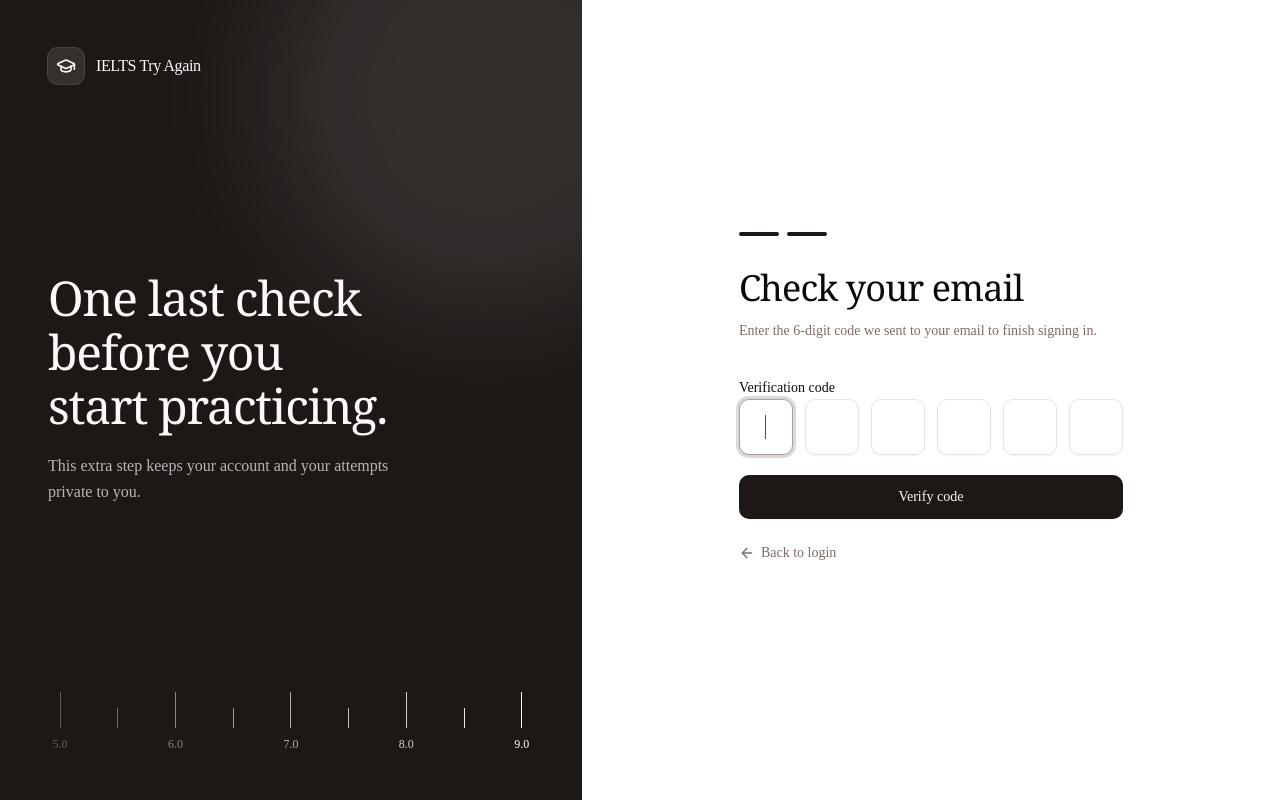
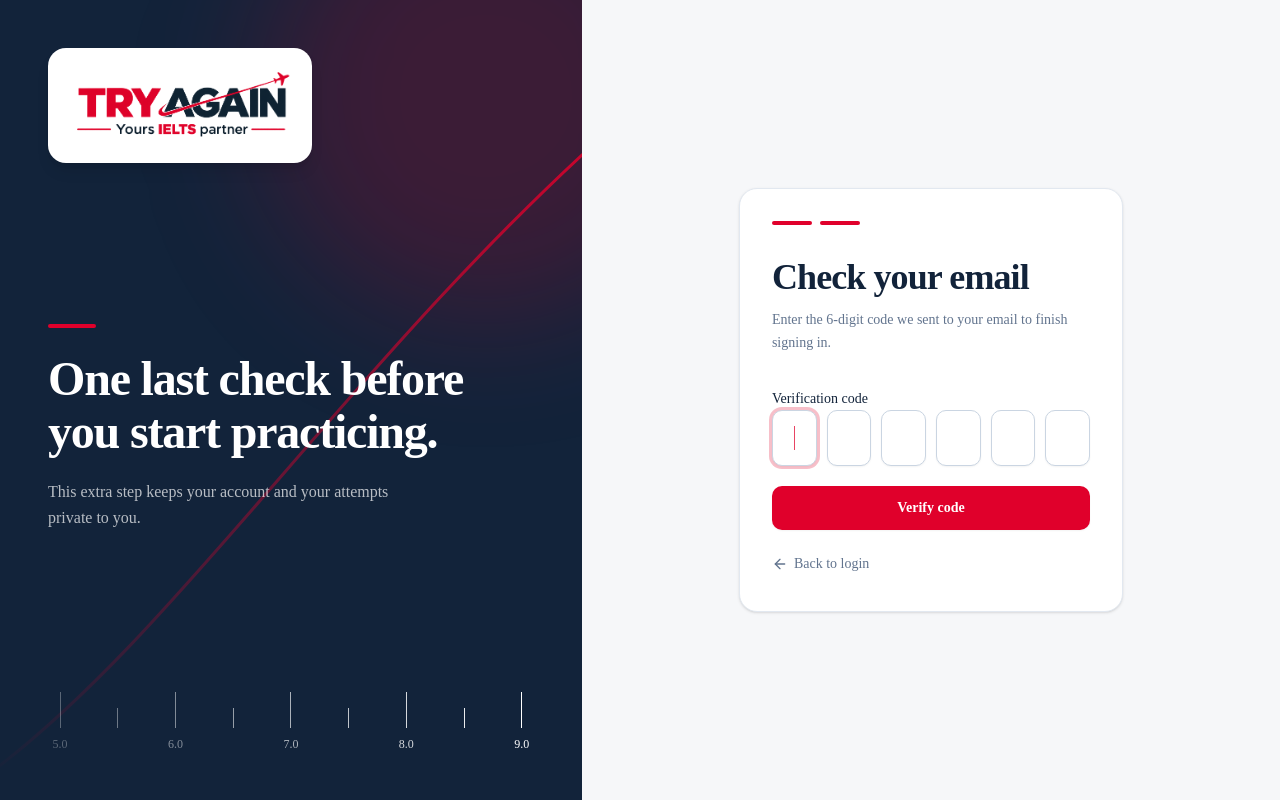
Before and after one commit to TechGajana/ielts-try-again, a Next.js app: page /login/otp in a window 1280 px wide. Built offline with nearby package versions, Linux system fonts and the light colour scheme; no server answers.

Commit message:
updated login page

```diff
--- a/src/app/login/otp/page.tsx
+++ b/src/app/login/otp/page.tsx
@@ -1,8 +1,9 @@
 'use client';
 
 import { useState } from 'react';
+import Image from 'next/image';
 import Link from 'next/link';
-import { ArrowLeft, CircleAlert, GraduationCap, LoaderCircle } from 'lucide-react';
+import { ArrowLeft, CircleAlert, LoaderCircle } from 'lucide-react';
 import { loginStep2 } from '../actions';
 
 const OTP_LENGTH = 6;
@@ -10,14 +11,16 @@ const OTP_LENGTH = 6;
 // Half-band steps from 5.0 to 9.0, used for the decorative ruler
 const BANDS = [5, 5.5, 6, 6.5, 7, 7.5, 8, 8.5, 9];
 
-function BrandMark({ className = '' }: { className?: string }) {
+function Logo({ className = '' }: { className?: string }) {
   return (
-    <div className={`flex items-center gap-3 ${className}`}>
-      <div className="flex size-9 items-center justify-center rounded-lg bg-current/10 ring-1 ring-current/20">
-        <GraduationCap className="size-5" aria-hidden />
-      </div>
-      <span className="text-base font-medium tracking-tight">IELTS Try Again</span>
-    </div>
+    <Image
+      src="/try-again-logo.png"
+      alt="Try Again – Your IELTS partner"
+      width={2170}
+      height={720}
+      priority
+      className={`h-auto ${className}`}
+    />
   );
 }
 
@@ -48,22 +51,49 @@ export default function OtpPage() {
   const activeIndex = Math.min(otp.length, OTP_LENGTH - 1);
 
   return (
-    <main className="grid min-h-svh bg-background text-foreground lg:grid-cols-[minmax(0,5fr)_minmax(0,6fr)]">
+    <main className="grid min-h-svh bg-[#F6F7F9] text-[#12233A] lg:grid-cols-[minmax(0,5fr)_minmax(0,6fr)]">
       {/* ───────── Brand panel (desktop only) ───────── */}
-      <aside className="relative hidden overflow-hidden bg-primary p-12 text-primary-foreground lg:flex lg:flex-col lg:justify-between">
-        {/* Soft light bloom */}
+      <aside className="relative hidden overflow-hidden bg-[#12233A] p-12 text-white lg:flex lg:flex-col lg:justify-between">
+        {/* Red glow */}
         <div
           aria-hidden
-          className="pointer-events-none absolute -right-32 -top-32 size-[28rem] rounded-full bg-primary-foreground/10 blur-3xl"
+          className="pointer-events-none absolute -right-32 -top-32 size-[28rem] rounded-full bg-[#E0002B]/20 blur-3xl"
         />
 
-        <BrandMark className="relative" />
+        {/* Flight-path trail, echoing the logo */}
+        <svg
+          aria-hidden
+          viewBox="0 0 600 800"
+          preserveAspectRatio="none"
+          className="pointer-events-none absolute inset-0 size-full"
+        >
+          <defs>
+            <linearGradient id="trail" x1="0" y1="1" x2="1" y2="0">
+              <stop offset="0" stopColor="#E0002B" stopOpacity="0" />
+              <stop offset="1" stopColor="#E0002B" stopOpacity="0.9" />
+            </linearGradient>
+          </defs>
+          <path
+            d="M-20 780 C 180 640, 360 360, 640 120"
+            fill="none"
+            stroke="url(#trail)"
+            strokeWidth="3"
+            strokeLinecap="round"
+            vectorEffect="non-scaling-stroke"
+          />
+        </svg>
+
+        {/* Logo on a white card so it keeps its original colors */}
+        <div className="relative w-fit rounded-2xl bg-white p-5 shadow-lg">
+          <Logo className="w-56" />
+        </div>
 
         <div className="relative max-w-md">
-          <h2 className="font-serif text-4xl leading-[1.12] tracking-tight text-balance xl:text-5xl">
+          <span className="mb-6 block h-1 w-12 rounded-full bg-[#E0002B]" aria-hidden />
+          <h2 className="text-4xl font-bold leading-[1.12] tracking-tight text-balance xl:text-5xl">
             One last check before you start practicing.
           </h2>
-          <p className="mt-5 max-w-sm text-base leading-relaxed text-primary-foreground/70">
+          <p className="mt-5 max-w-sm text-base leading-relaxed text-white/70">
             This extra step keeps your account and your attempts private to you.
           </p>
         </div>
@@ -78,7 +108,7 @@ export default function OtpPage() {
                 className="flex w-6 flex-col items-center gap-2"
                 style={{ opacity: 0.3 + (i / (BANDS.length - 1)) * 0.7 }}
               >
-                <span className={`w-px bg-primary-foreground ${whole ? 'h-9' : 'h-5'}`} />
+                <span className={`w-px bg-white ${whole ? 'h-9' : 'h-5'}`} />
                 <span className="h-4 text-xs tabular-nums">{whole ? band.toFixed(1) : ''}</span>
               </div>
             );
@@ -88,18 +118,19 @@ export default function OtpPage() {
 
       {/* ───────── Form panel ───────── */}
       <section className="flex flex-col px-6 py-8 sm:px-12">
-        <BrandMark className="lg:hidden" />
+        {/* Logo on mobile; multiply blend lets its white background melt into the page */}
+        <Logo className="w-44 mix-blend-multiply lg:hidden" />
 
         <div className="flex flex-1 items-center justify-center py-10">
-          <div className="w-full max-w-sm">
+          <div className="w-full max-w-sm rounded-2xl border border-slate-200 bg-white p-7 shadow-sm sm:p-8">
             {/* Step 2 of 2 */}
             <div className="mb-8 flex items-center gap-2" role="img" aria-label="Step 2 of 2">
-              <span className="h-1 w-10 rounded-full bg-primary" />
-              <span className="h-1 w-10 rounded-full bg-primary" />
+              <span className="h-1 w-10 rounded-full bg-[#E0002B]" />
+              <span className="h-1 w-10 rounded-full bg-[#E0002B]" />
             </div>
 
-            <h1 className="font-serif text-3xl tracking-tight sm:text-4xl">Check your email</h1>
-            <p className="mt-3 text-sm leading-relaxed text-muted-foreground">
+            <h1 className="text-3xl font-bold tracking-tight sm:text-4xl">Check your email</h1>
+            <p className="mt-3 text-sm leading-relaxed text-slate-500">
               Enter the {OTP_LENGTH}-digit code we sent to your email to finish signing in.
             </p>
 
@@ -111,7 +142,7 @@ export default function OtpPage() {
 
                 {/* One real input (handles typing, paste and autofill) drawn as separate digit boxes */}
                 <div className="relative">
-                  <div className="flex gap-2 sm:gap-3" aria-hidden>
+                  <div className="flex gap-2 sm:gap-2.5" aria-hidden>
                     {Array.from({ length: OTP_LENGTH }).map((_, i) => {
                       const char = otp[i] ?? '';
                       const isActive = focused && !loading && i === activeIndex;
@@ -119,15 +150,15 @@ export default function OtpPage() {
                         <div
                           key={i}
                           className={
-                            'relative flex h-14 min-w-0 flex-1 items-center justify-center rounded-lg border bg-background text-2xl font-medium tabular-nums shadow-xs transition-[border-color,box-shadow] ' +
-                            (error ? 'border-destructive/50 ' : 'border-input ') +
-                            (isActive ? 'border-ring ring-[3px] ring-ring/40 ' : '') +
+                            'relative flex h-14 min-w-0 flex-1 items-center justify-center rounded-lg border bg-white text-2xl font-semibold tabular-nums text-[#12233A] shadow-xs transition-[border-color,box-shadow] ' +
+                            (error ? 'border-[#E0002B]/50 ' : 'border-slate-300 ') +
+                            (isActive ? 'border-[#E0002B] ring-[3px] ring-[#E0002B]/25 ' : '') +
                             (loading ? 'opacity-60' : '')
                           }
                         >
                           {char}
                           {isActive && !char && (
-                            <span className="h-6 w-px animate-pulse bg-foreground motion-reduce:animate-none" />
+                            <span className="h-6 w-px animate-pulse bg-[#E0002B] motion-reduce:animate-none" />
                           )}
                         </div>
                       );
@@ -158,7 +189,7 @@ export default function OtpPage() {
                 <div
                   id="otp-error"
                   role="alert"
-                  className="flex items-start gap-2.5 rounded-lg border border-destructive/20 bg-destructive/10 px-3.5 py-3 text-sm text-destructive"
+                  className="flex items-start gap-2.5 rounded-lg border border-[#E0002B]/20 bg-[#E0002B]/10 px-3.5 py-3 text-sm text-[#B0001F]"
                 >
                   <CircleAlert className="mt-0.5 size-4 shrink-0" aria-hidden />
                   <p>{error}</p>
@@ -168,7 +199,7 @@ export default function OtpPage() {
               <button
                 type="submit"
                 disabled={loading}
-                className="inline-flex h-11 w-full items-center justify-center gap-2 rounded-lg bg-primary text-sm font-medium text-primary-foreground shadow-xs transition-colors hover:bg-primary/90 focus-visible:outline-none focus-visible:ring-[3px] focus-visible:ring-ring/50 disabled:cursor-not-allowed disabled:opacity-70"
+                className="inline-flex h-11 w-full items-center justify-center gap-2 rounded-lg bg-[#E0002B] text-sm font-semibold text-white shadow-xs transition-colors hover:bg-[#C20026] focus-visible:outline-none focus-visible:ring-[3px] focus-visible:ring-[#E0002B]/40 disabled:cursor-not-allowed disabled:opacity-70"
               >
                 {loading ? (
                   <>
@@ -183,7 +214,7 @@ export default function OtpPage() {
 
             <Link
               href="/login"
-              className="mt-6 inline-flex items-center gap-1.5 rounded-sm text-sm text-muted-foreground transition-colors hover:text-foreground focus-visible:outline-none focus-visible:ring-[3px] focus-visible:ring-ring/40"
+              className="mt-6 inline-flex items-center gap-1.5 rounded-sm text-sm text-slate-500 transition-colors hover:text-[#12233A] focus-visible:outline-none focus-visible:ring-[3px] focus-visible:ring-[#E0002B]/30"
             >
               <ArrowLeft className="size-4" aria-hidden />
               Back to login
```
